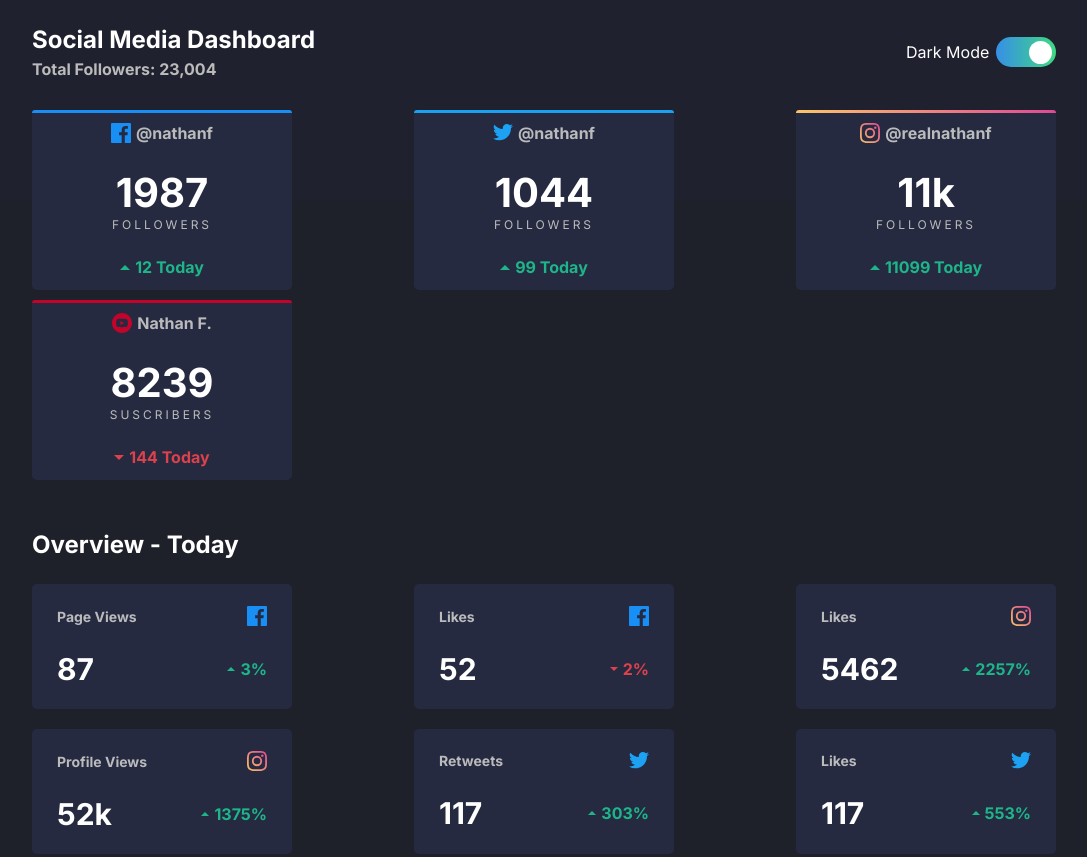
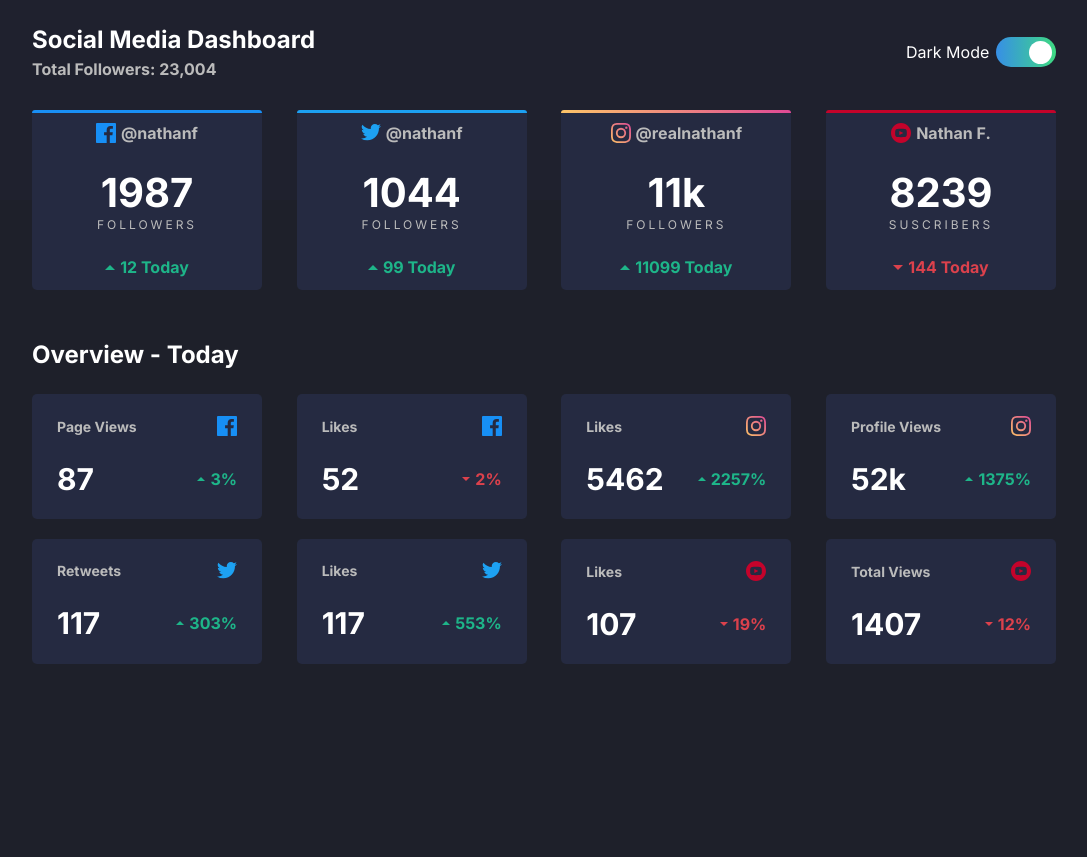
Before and after one commit to AngeloOZ/social-media-frotend-mentor, a plain HTML site: page index.html in a window 1280 px wide. Shown: the top 857 px of the page, without its empty margins (96-1183 px from the left). After the commit the page ends 800 px from the top, so only its background shows below. Drawn offline with Linux system fonts and the light colour scheme.

Commit message:
Update style.css

```diff
--- a/css/style.css
+++ b/css/style.css
@@ -90,7 +90,7 @@ body.active .btn-mode{
 .card-main{
     position: relative;
     background-color: #252a41;
-    width: 260px;
+    width: 230px;
     height: 180px;
     border-radius: 5px;
     display: flex;
@@ -194,7 +194,7 @@ h2{
 .card-overview{
     font-weight: 700;
     background-color: #252a41;
-    width: 260px;
+    width: 230px;
     height: 125px;
     margin-bottom: 20px;
     border-radius: 5px;
```
